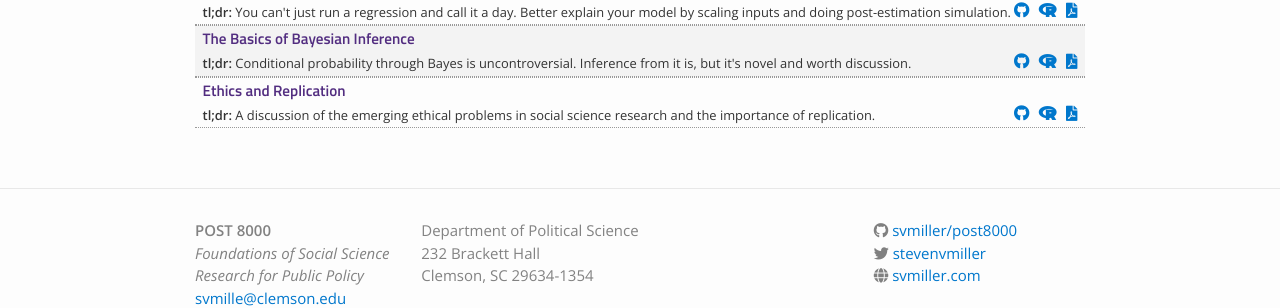
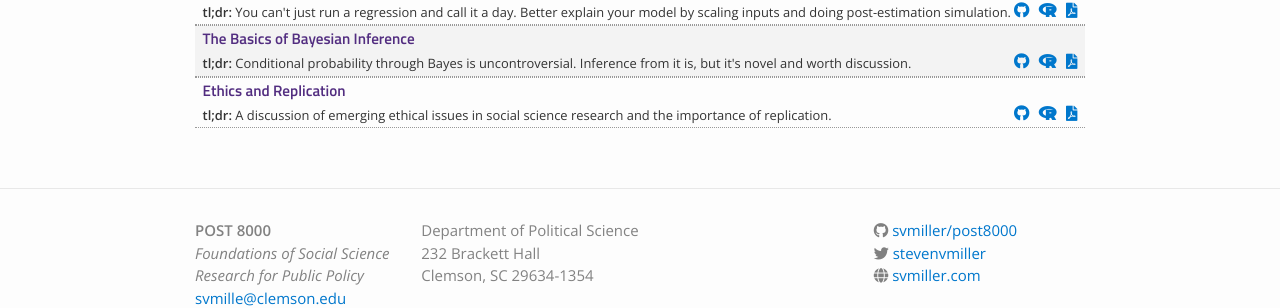
Before and after one commit to svmiller/post8000, a Jekyll site: the page built from lectures.md, in a window 1280 px wide. Shown: the part 884-1192 px from the top of the page. Built offline with Jekyll 4.4.1, drawn with Linux system fonts in a browser that asks for light colours; nearby versions of some CDN libraries.

Commit message:
how about this

```diff
--- a/_data/lectures.yml
+++ b/_data/lectures.yml
@@ -77,4 +77,4 @@
 - title: "Ethics and Replication"
   filename: ethics-replication
   dirname: ethics-replication
-  tldr: "A discussion of the emerging ethical problems in social science research and the importance of replication."
+  tldr: "A discussion of emerging ethical issues in social science research and the importance of replication."
```
